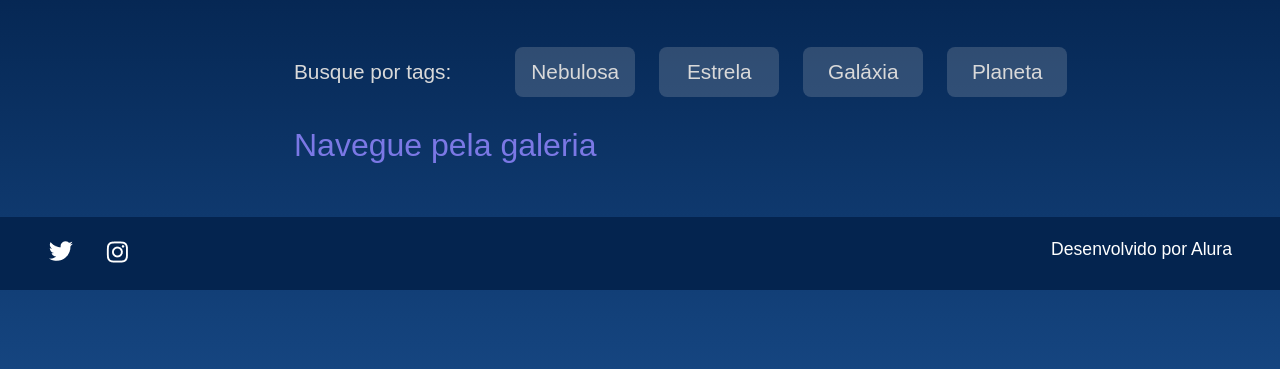
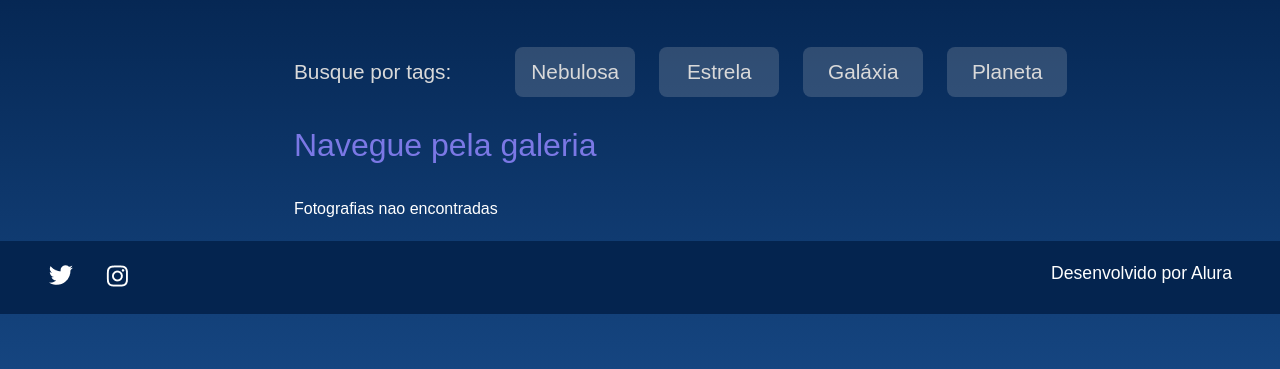
Before and after one commit to leonardoitalo/Alura_Space, a Django app: page /buscar in a window 1280 px wide. Shown: the part 455-824 px from the top of the page. Run offline with Django 5.2, Linux system fonts and the light colour scheme; data that the repository does not hold is empty.

Commit message:
Implementando view buscar

```diff
--- a/galeria/views.py
+++ b/galeria/views.py
@@ -13,4 +13,11 @@ def imagem(request, foto_id):
 
 
 def buscar(request):
-    return render(request, "galeria/buscar.html")
+    fotografias = Fotografia.objects.order_by("data_fotografia").filter(publicada=True)
+
+    if "buscar" in request.GET:
+        nome_a_buscar = request.GET["buscar"]
+        if nome_a_buscar:
+            fotografias = fotografias.filter(nome__icontains=nome_a_buscar)
+
+    return render(request, "galeria/buscar.html", {"cards":fotografias})
--- a/templates/galeria/buscar.html
+++ b/templates/galeria/buscar.html
@@ -42,6 +42,9 @@
                             </li>
                             {% endfor %}
                             {% else %}
+                            <div class="imagem__texto">
+                                <p>Fotografias nao encontradas</p>
+                            </div>
                             {% endif %}
                         </div>
                 </section>
--- a/templates/galeria/index.html
+++ b/templates/galeria/index.html
@@ -42,6 +42,9 @@
                             </li>
                             {% endfor %}
                             {% else %}
+                            <div class="imagem__texto">
+                                <p>Fotografias nao encontradas</p>
+                            </div>
                             {% endif %}
                         </div>
                 </section>
```
